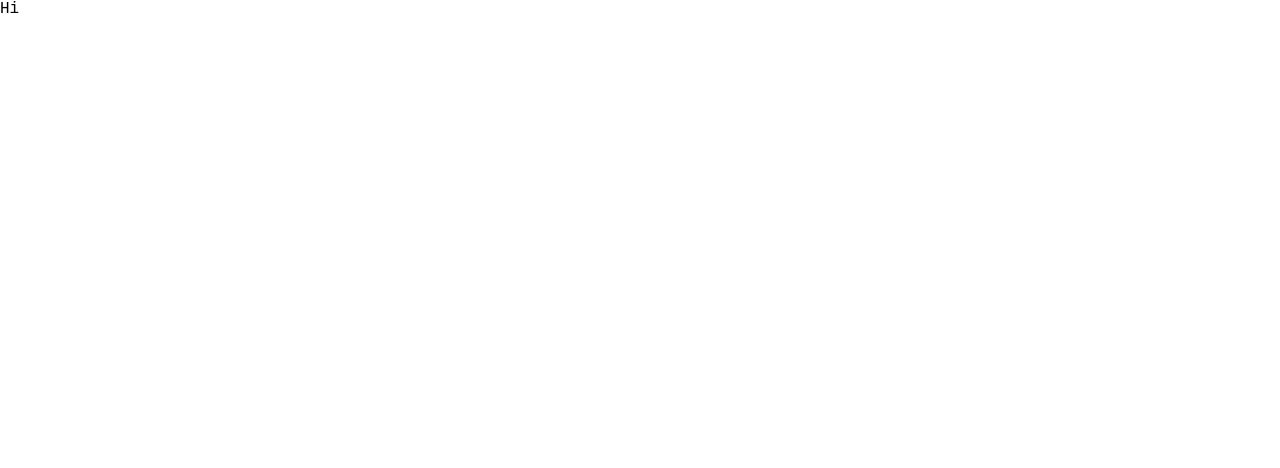
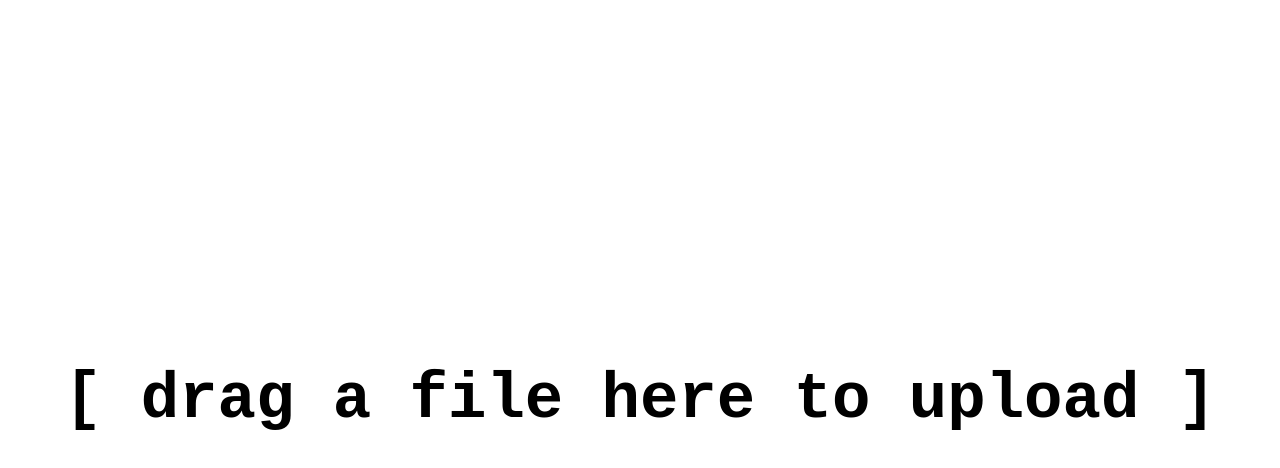
Before and after one commit to paprikka/reactive-hole, a React (Create React App) app: page / in a window 1280 px wide. Shown: the top 468 px of the page. Built offline with nearby package versions, Linux system fonts and the light colour scheme.

Commit message:
feat: add uploader view templates

```diff
--- a/package.json
+++ b/package.json
@@ -41,6 +41,7 @@
     ]
   },
   "devDependencies": {
+    "@types/styled-components": "^5.1.7",
     "styled-components": "^5.2.1"
   }
 }
--- a/src/index.css
+++ b/src/index.css
@@ -7,4 +7,5 @@ body, html {
   font-family: 'Courier New', Courier, monospace;
   -webkit-font-smoothing: antialiased;
   -moz-osx-font-smoothing: grayscale;
+  font-size: 16px;
 }
--- a/src/views/relay/index.tsx
+++ b/src/views/relay/index.tsx
@@ -1,6 +1,82 @@
-import React, { useEffect, FC } from 'react'
+import React, { useState, FC } from "react";
+import styled from "styled-components";
 
+type DropZoneBaseProps = {
+  isDraggingOver: boolean;
+};
 
+const FullScreenContainer = styled.section`
+  width: 100vw;
+  height: 100vh;
 
+  display: grid;
+  align-items: center;
+  justify-content: center;
 
-export const RelayView: FC = () => <>Hi</>
+  h1 {
+    padding: 0;
+    margin: 0;
+    font-size: 5vw;
+    user-select: none;
+  }
+`;
+
+const DropZoneBase = styled(FullScreenContainer)<DropZoneBaseProps>`
+  background: ${({ isDraggingOver }) => (isDraggingOver ? "yellow" : "white")};
+`;
+
+type DropZoneProps = {
+  onFile: (files: DataTransferItem[]) => void;
+};
+
+const DropZone: FC<DropZoneProps> = ({ onFile }) => {
+  const [isDraggingOver, setIsDraggingOver] = useState(false);
+
+  const handleDragOver = (e: React.DragEvent<HTMLElement>) => {
+    e.preventDefault();
+  };
+
+  const handleDrop = (e: React.DragEvent<HTMLElement>) => {
+    e.preventDefault();
+    e.stopPropagation();
+    setIsDraggingOver(false);
+
+    if (e.dataTransfer.files) {
+      onFile([...e.dataTransfer.items]);
+    }
+  };
+  const handleDragEnter = (e: React.DragEvent<HTMLElement>) => {
+    e.preventDefault();
+    setIsDraggingOver(true);
+  };
+  const handleDragLeave = (e: React.DragEvent<HTMLElement>) => {
+    setIsDraggingOver(false);
+    e.preventDefault();
+  };
+
+  return (
+    <DropZoneBase
+      onDrop={handleDrop}
+      onDragEnter={handleDragEnter}
+      onDragLeave={handleDragLeave}
+      onDragOver={handleDragOver}
+      isDraggingOver={isDraggingOver}
+    >
+      <h1>[ drag a file here to upload ]</h1>
+    </DropZoneBase>
+  );
+};
+
+const WaitingForConnection = () => {
+  return (
+    <FullScreenContainer>
+      <h1>[ ready ]</h1>
+    </FullScreenContainer>
+  );
+};
+
+export const RelayView: FC = () => {
+  const [files, setFiles] = useState<DataTransferItem[]>([]);
+  const hasFiles = Array.isArray(files) && files.length;
+  return hasFiles ? <WaitingForConnection /> : <DropZone onFile={setFiles} />;
+};
--- a/tsconfig.json
+++ b/tsconfig.json
@@ -18,6 +18,7 @@
     "resolveJsonModule": true,
     "isolatedModules": true,
     "noEmit": true,
+    "downlevelIteration": true,
     "jsx": "react-jsx"
   },
   "include": [
```
Also changed, not shown: 2 other files (tests, documents, lock files or other folders).
